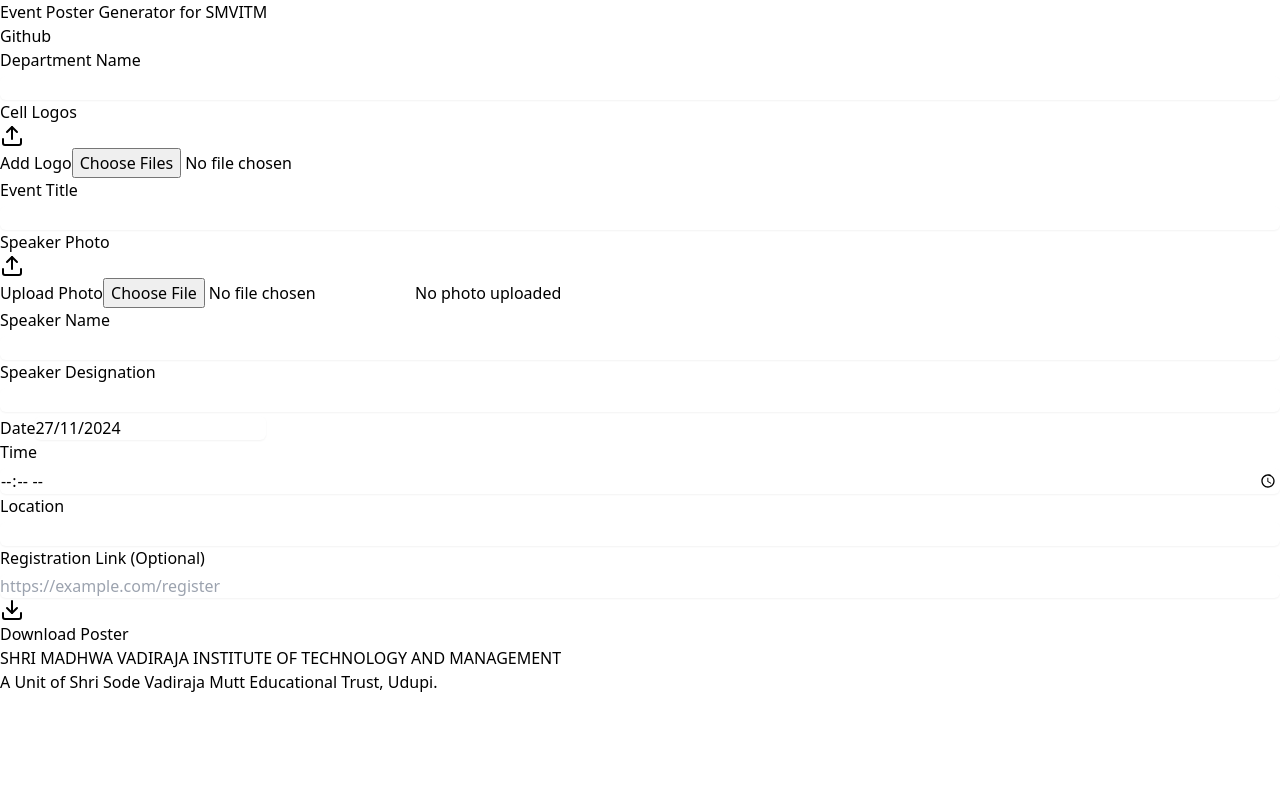
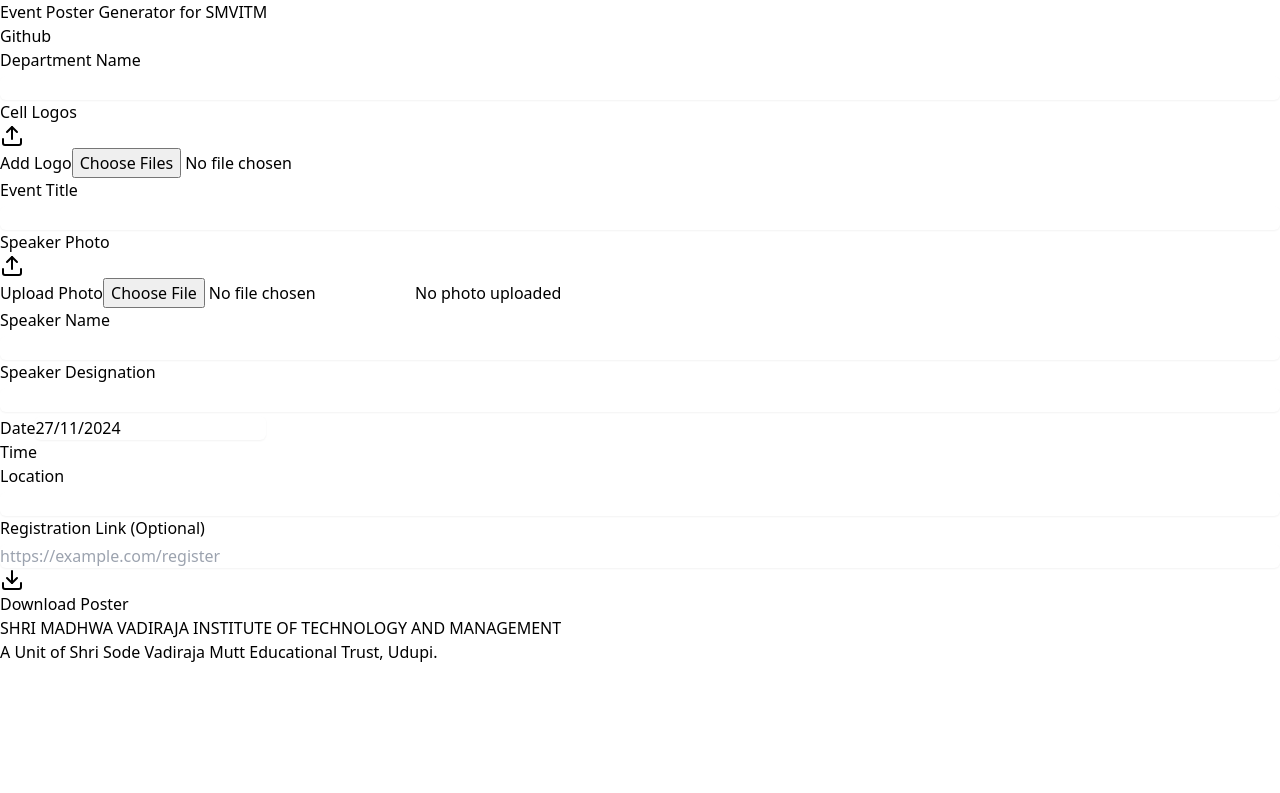
Before and after one commit to sumedhnvda/posterlab, a React (Vite) app: page / in a window 1280 px wide. Shown: the top 793 px of the page. Built offline with nearby package versions, Linux system fonts and the light colour scheme.

Commit message:
time fix

```diff
--- a/src/components/PosterForm.jsx
+++ b/src/components/PosterForm.jsx
@@ -185,8 +185,6 @@ export default function PosterForm({ onSubmit, initialData }) {
         <div>
           <label className="block text-sm font-medium text-gray-700">Time</label>
           <input
-            type="time"
-            value={formData.time}
             onChange={(e) => handleChange('time', e.target.value)}
             className="mt-1 block w-full rounded-md border-gray-300 shadow-sm focus:border-indigo-500 focus:ring-indigo-500"
             required
```
